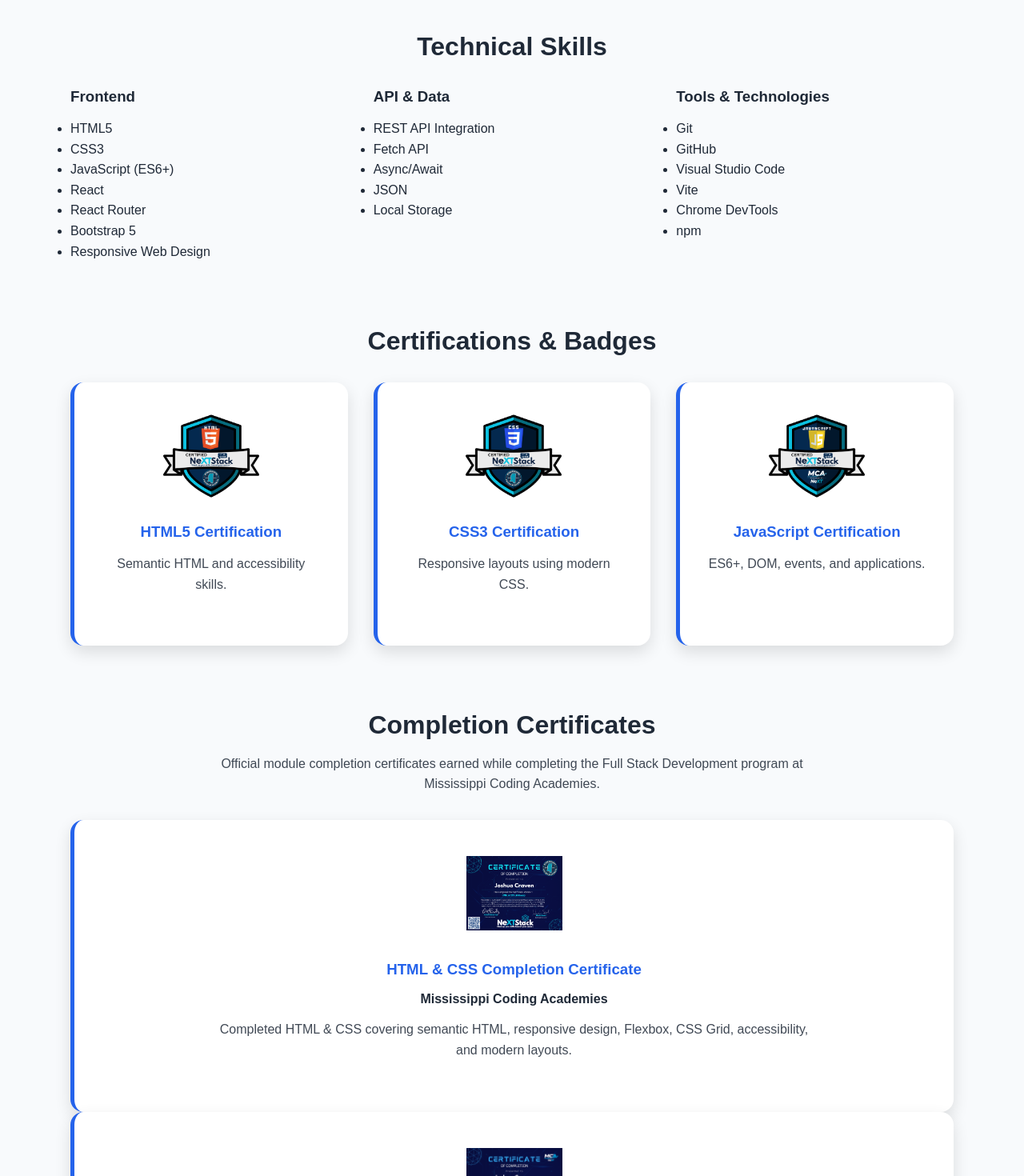
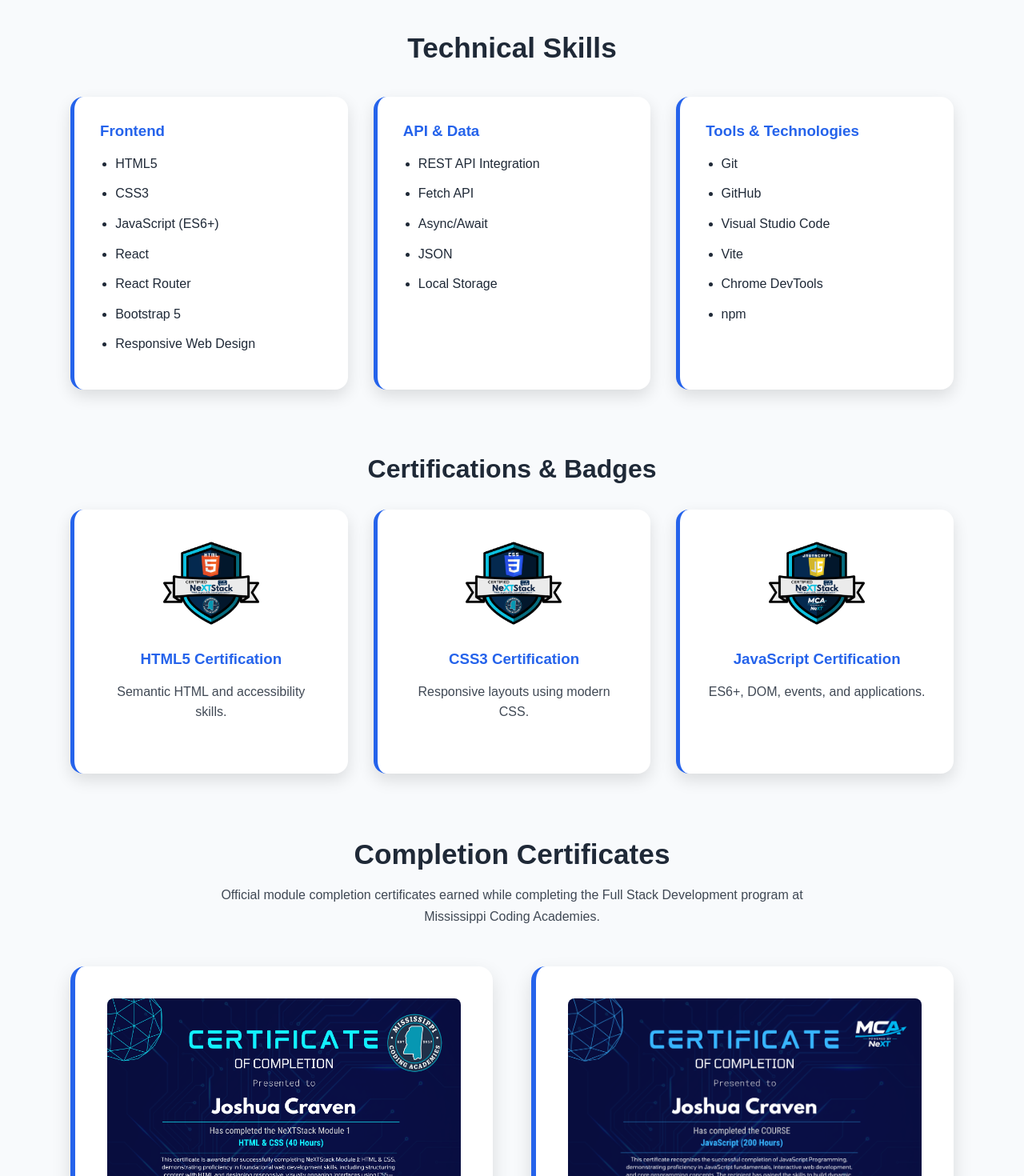
Before and after one commit to jlc996/frontend-portfolio, a React (Vite) app: page /frontend-portfolio/experience in a window 1280 px wide. Shown: the part 340-1810 px from the top of the page at 80% size. Built offline with nearby package versions, Linux system fonts and the light colour scheme.

Commit message:
Fixed sizing of certificates and blue border missing on SkillCard

```diff
--- a/src/components/SkillCard.jsx
+++ b/src/components/SkillCard.jsx
@@ -1,4 +1,6 @@
 // SkillCard.jsx
+
+import "../styles/SkillCard.css";
 
 
 function SkillCard({ title, skills }) {
--- a/src/styles/CompletionCertificateSection.css
+++ b/src/styles/CompletionCertificateSection.css
@@ -10,14 +10,20 @@
 }
 
 
+/* =====================================================
+   Section Header
+===================================================== */
+
 
 .completion-certificates h2 {
 
     text-align: center;
 
-    font-size: 2rem;
+    font-size: 2.2rem;
 
     margin-bottom: 1rem;
+
+    color: var(--text-color);
 
 }
 
@@ -27,9 +33,13 @@
 
     text-align: center;
 
-    max-width: 750px;
+    max-width: 800px;
 
-    margin: 0 auto 2rem;
+    margin: 0 auto 3rem;
+
+    line-height: 1.7;
+
+    color: var(--text-color);
 
     opacity: .85;
 
@@ -37,32 +47,182 @@
 
 
 
-/* Certificate Grid */
+/* =====================================================
+   Certificate Grid
+===================================================== */
 
-.completion-certificate-grid {
 
+.completion-certificates .certificate-grid {
 
     display: grid;
 
+    grid-template-columns:
+        repeat(auto-fit, minmax(520px, 1fr));
 
-    grid-template-columns:
-    repeat(auto-fit, minmax(350px, 1fr));
+    gap: 3rem;
+
+}
 
 
-    gap: 2rem;
+
+/* =====================================================
+   Certificate Card
+===================================================== */
+
+
+.completion-certificates .certificate-card {
+
+    background: var(--card-color);
+
+    border-radius: 18px;
+
+    padding: 2.5rem;
+
+    border-left:
+        6px solid var(--accent-color);
+
+    box-shadow:
+        0 10px 25px rgba(0,0,0,.12);
+
+    transition:
+        transform .3s ease,
+        box-shadow .3s ease;
+
+}
+
+
+
+.completion-certificates .certificate-card:hover {
+
+    transform: translateY(-10px);
+
+    box-shadow:
+        0 15px 35px rgba(0,0,0,.2);
+
+}
+
+
+
+/* =====================================================
+   MCA Certificate Images
+===================================================== */
+
+
+.completion-certificates .certificate-card img {
+
+    width: 100%;
+
+    max-width: 800px;
+
+    height: auto;
+
+    display: block;
+
+    margin: 0 auto 2rem;
+
+    object-fit: contain;
+
+    border-radius: 8px;
+
+}
+
+
+
+/* =====================================================
+   Certificate Content
+===================================================== */
+
+
+.completion-certificates .certificate-content {
+
+    text-align: center;
+
+}
+
+
+
+.completion-certificates .certificate-content h3 {
+
+    font-size: 1.5rem;
+
+    color: var(--accent-color);
+
+    margin-bottom: .75rem;
+
+}
+
+
+
+.completion-certificates .certificate-content h4 {
+
+    font-size: 1.1rem;
+
+    margin-bottom: 1rem;
+
+    color: var(--text-color);
+
+}
+
+
+
+.completion-certificates .certificate-content p {
+
+    line-height: 1.8;
+
+    color: var(--text-color);
+
+}
+
+
+
+/* =====================================================
+   Responsive Design
+===================================================== */
+
+
+@media (max-width: 1100px) {
+
+
+    .completion-certificates .certificate-grid {
+
+        grid-template-columns: 1fr;
+
+    }
 
 
 }
 
 
 
-@media(max-width:768px){
+@media (max-width: 768px) {
 
 
-    .completion-certificate-grid {
+    .completion-certificates {
 
-        grid-template-columns:1fr;
+        margin-bottom: 3rem;
 
     }
 
+
+    .completion-certificates h2 {
+
+        font-size: 1.8rem;
+
+    }
+
+
+    .completion-certificates .certificate-card {
+
+        padding: 1.5rem;
+
+    }
+
+
+    .completion-certificates .certificate-card img {
+
+        max-width: 100%;
+
+    }
+
+
 }
--- a/src/styles/SkillCard.css
+++ b/src/styles/SkillCard.css
@@ -1,40 +1,48 @@
+/* =====================================================
+   Skill Card Layout
+===================================================== */
+
+
+.skills-grid {
+
+    display: grid;
+
+    /* 3 cards side-by-side on desktop */
+    grid-template-columns: repeat(3, 1fr);
+
+    gap: 2rem;
+
+}
+
+
+
 /* =====================================================
    Skill Card
 ===================================================== */
 
 
-.skills-grid {
+.skill-card {
 
-    display:grid;
+    background: var(--card-color);
 
-    grid-template-columns:
-    repeat(auto-fit,minmax(280px,1fr));
+    color: var(--text-color);
 
-    gap:2rem;
+    border-radius: 16px;
 
-}
+    padding: 2rem;
 
 
-
-.skill-card {
-
-
-    background:var(--card-color);
-
-    border-radius:16px;
-
-    padding:2rem;
-
-
-    border-left:
-    5px solid var(--accent-color);
+    /* Blue side border */
+    border-left: 5px solid var(--accent-color);
 
 
     box-shadow:
-    0 8px 20px rgba(0,0,0,.12);
+        0 8px 20px rgba(0,0,0,.12);
 
 
-    transition:.3s;
+    transition:
+        transform .3s ease,
+        box-shadow .3s ease;
 
 }
 
@@ -42,9 +50,11 @@
 
 .skill-card:hover {
 
+    transform: translateY(-8px);
 
-    transform:translateY(-8px);
 
+    box-shadow:
+        0 12px 30px rgba(0,0,0,.2);
 
 }
 
@@ -52,10 +62,9 @@
 
 .skill-card h3 {
 
+    color: var(--accent-color);
 
-    color:var(--accent-color);
-
-    margin-bottom:1rem;
+    margin-bottom: 1rem;
 
 }
 
@@ -63,7 +72,7 @@
 
 .skill-card ul {
 
-    padding-left:1.2rem;
+    padding-left: 1.2rem;
 
 }
 
@@ -71,8 +80,41 @@
 
 .skill-card li {
 
-    margin-bottom:.75rem;
+    margin-bottom: .75rem;
 
-    line-height:1.6;
+    line-height: 1.6;
 
 }
+
+
+
+/* =====================================================
+   Responsive
+===================================================== */
+
+
+/* Tablet */
+
+@media (max-width: 992px) {
+
+    .skills-grid {
+
+        grid-template-columns: repeat(2, 1fr);
+
+    }
+
+}
+
+
+
+/* Mobile */
+
+@media (max-width: 768px) {
+
+    .skills-grid {
+
+        grid-template-columns: 1fr;
+
+    }
+
+}
--- a/src/styles/SkillsSection.css
+++ b/src/styles/SkillsSection.css
@@ -1,6 +1,7 @@
 /* =====================================================
-   Skills Section
+   Technical Skills Section
 ===================================================== */
+
 
 .skills-section {
 
@@ -9,17 +10,19 @@
 }
 
 
+
 /* =====================================================
-   Section Heading
+   Section Header
 ===================================================== */
+
 
 .skills-section h2 {
 
     text-align: center;
 
-    font-size: 2rem;
+    font-size: 2.2rem;
 
-    margin-bottom: 2rem;
+    margin-bottom: 2.5rem;
 
     color: var(--text-color);
 
@@ -28,15 +31,15 @@
 
 
 /* =====================================================
-   Skills Grid
+   Skills Grid Layout
 ===================================================== */
+
 
 .skills-grid {
 
     display: grid;
 
-    grid-template-columns:
-        repeat(auto-fit, minmax(280px, 1fr));
+    grid-template-columns: repeat(3, 1fr);
 
     gap: 2rem;
 
@@ -48,6 +51,23 @@
    Responsive Design
 ===================================================== */
 
+
+/* Tablets */
+
+@media (max-width: 992px) {
+
+    .skills-grid {
+
+        grid-template-columns: repeat(2, 1fr);
+
+    }
+
+}
+
+
+
+/* Mobile */
+
 @media (max-width: 768px) {
 
     .skills-grid {
@@ -57,14 +77,3 @@
     }
 
 }
-
-
-@media (max-width: 480px) {
-
-    .skills-section h2 {
-
-        font-size: 1.6rem;
-
-    }
-
-}
```
